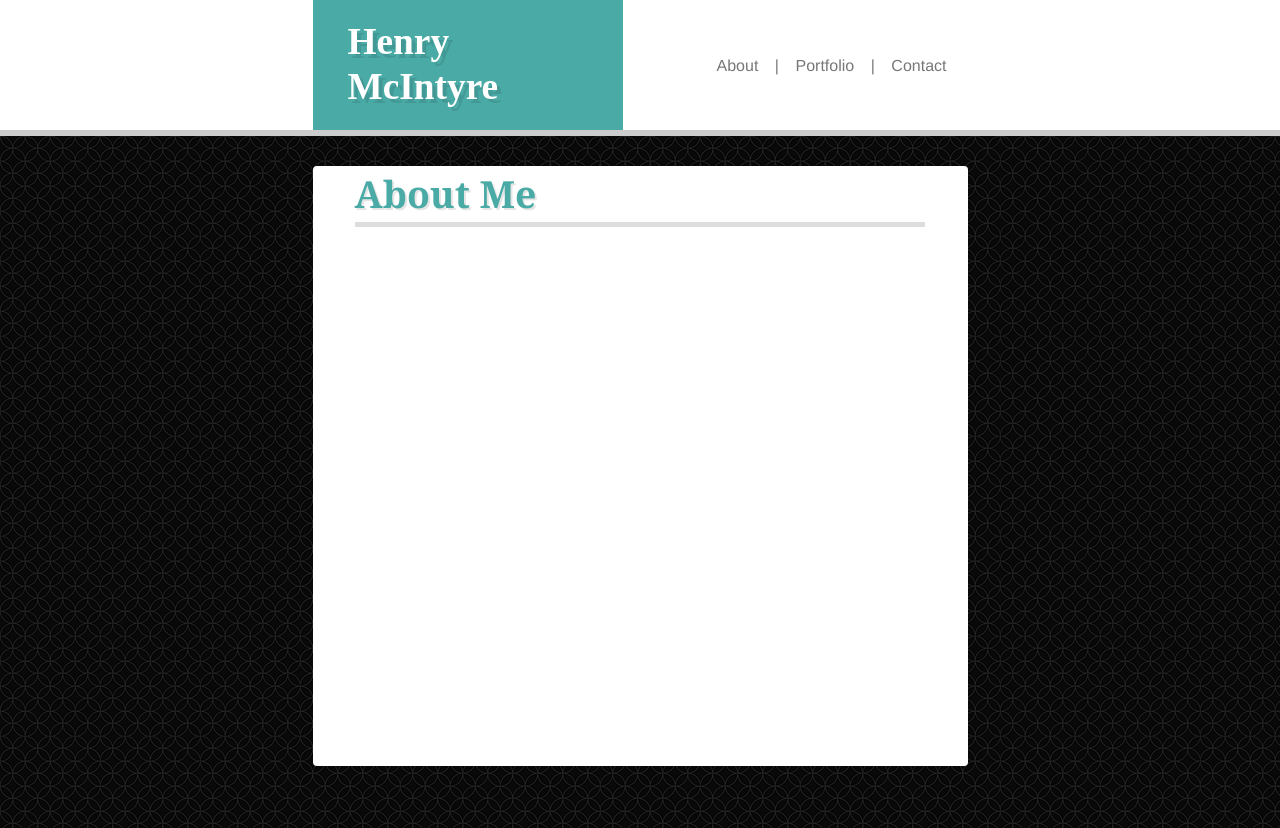
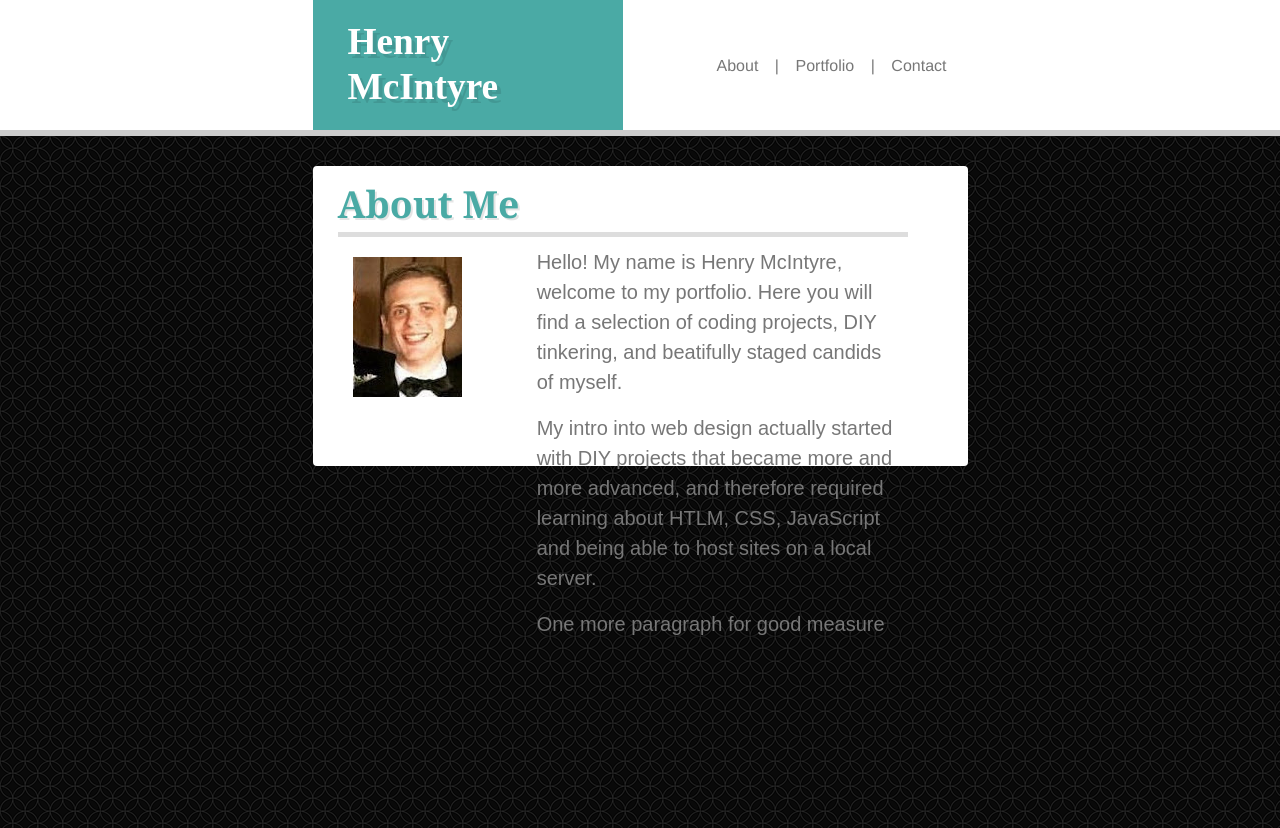
Before and after one commit to mcintyrehh/Bootstrap-Portfolio, a plain HTML site: page index.html in a window 1280 px wide. Drawn offline with nearby package versions, Linux system fonts and the light colour scheme; a web font is replaced by a local one.

Commit message:
more formatting, **headshot easteregg finished** make sure to try shrinking the viewport to a height <500px :~)

```diff
--- a/Assets/style.css
+++ b/Assets/style.css
@@ -27,18 +27,18 @@
 
 .maincontain {
     background-image: url("spirationdark.png");
-    height: calc(100vh - 107.68px);
+    min-height: calc(100vh - 107.68px);
     padding: 30px 0;
 }
 .mainpanel {
     background: #ffffff;
-    height: 600px;
+    height: 300px;
     margin-top: 30px;
 }
 .panel-heads {
     color: #4aaaa5;
     font-size: 28pt;
-    /* margin: 10px 30px; */
+    margin: 10px 40px;
     font-weight: bold;
     font-family: Georgia, 'Times New Roman', Times, serif;
     border-bottom: solid 5px #dddddd;
@@ -46,3 +46,33 @@
     padding: 0;
     text-shadow:2px 2px 0 rgba(0,0,0,0.1);
 }
+
+.mugshot {
+    height: 140px;
+    width: 140px;
+    margin: 10px 40px;
+    background-image: url("HenryProf.jpg");
+    float: left;
+}
+.main-box {
+    overflow: auto;
+}
+
+.text-body {
+    float: left;
+    overflow: auto;
+}
+p {
+    font-family: 'Arial', 'Helvetica Neue', Helvetica, sans-serif;
+    line-height: 150%;
+    color: #777777;
+    font-size: 15pt;
+    padding-left: 20px;
+    padding-right: 20px;
+}
+
+@media (max-height: 500px) {
+    .mugshot {
+        background-image: url("Squish.jpg")
+    }
+}
--- a/index.html
+++ b/index.html
@@ -60,13 +60,22 @@
             <div class="col-md-3"></div>
             <div class="col-md-6 my-auto px-0 rounded mainpanel">
                 <div class=row>
-                    <div class="col-md-1"></div>
-                    <div class="col-md-10 text-left panel-heads">
+                    <!-- <div class="col-md-1"></div> -->
+                    <div class="col-md-10 panel-heads">
                         About Me
                     </div>
                 </div>
-                <div class=row>
+                <div class="row">
+                    <div class="main-box col-md-12">
 
+                        <span class="mugshot col-md-2"></span>
+
+                        <div class="text-body col-md-8 text-wrap">
+                            <p>Hello! My name is Henry McIntyre, welcome to my portfolio. Here you will find a selection of coding projects, DIY tinkering, and beatifully staged candids of myself.</p>
+                            <p>My intro into web design actually started with DIY projects that became more and more advanced, and therefore required learning about HTLM, CSS, JavaScript and being able to host sites on a local server.</p>
+                            <p>One more paragraph for good measure</p>
+                        </div>
+                    </div>
                 </div>
             </div>
         </div>
```
Also changed, not shown: Assets/IMG_0860.jpg (added), Assets/Squish.jpg (added).
